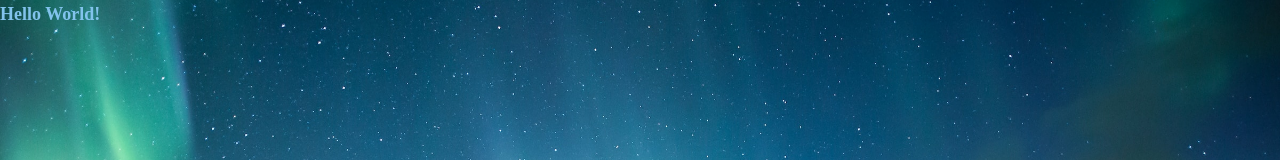
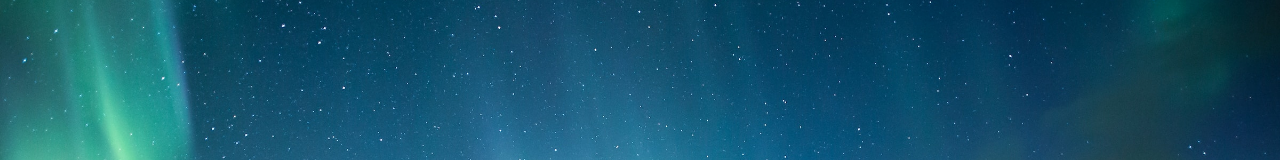
Before and after one commit to yujhenchen/chrome-extension-dashboard-react, a React (Vite) app: page / in a window 1280 px wide. Shown: the top 160 px of the page. Built offline with nearby package versions, Linux system fonts and the light colour scheme.

Commit message:
clean up, add background color

```diff
--- a/src/App.tsx
+++ b/src/App.tsx
@@ -7,9 +7,7 @@
   // const [count, setCount] = useState(0);
 
   return (
-    <main className="w-full h-screen bg-no-repeat bg-cover bg-center bg-fixed	">
-      <h1 className="text-lg color-#82C3EC">Hello World!</h1>
-    </main>
+    <main className="w-full h-screen bg-no-repeat bg-cover bg-center bg-fixed	bg-#82C3EC"></main>
   );
 }
 
```
